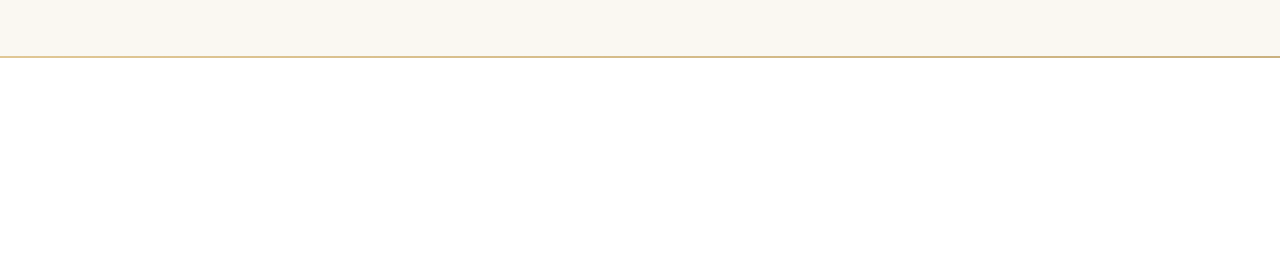
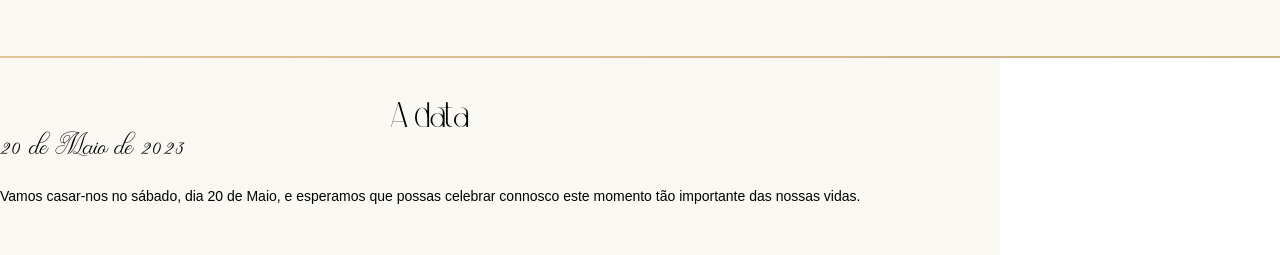
Before and after one commit to xavipt/wedding-page, a Next.js app: page / in a window 1280 px wide. Shown: the part 1254-1509 px from the top of the page. Before the commit the page ends 1312 px from the top, so only its background shows below. Built offline with nearby package versions, Linux system fonts and the light colour scheme.

Commit message:
add a Card component with some style

```diff
--- /dev/null
+++ b/components/Card.tsx
@@ -0,0 +1,29 @@
+import styles from '../styles/Card.module.css';
+import Image from 'next/image';
+
+interface CardProps {
+  title: string
+  subTitle: string
+  description: string
+}
+
+const Card = ({ title, subTitle, description }: CardProps) => {
+  console.log({ title, subTitle, description });
+  return  (
+    <div className={styles.card}>
+      <div className={styles.textHeaderRoot}>
+        <p className={styles.textHeader}>
+          {title}
+        </p>
+        <p className={styles.textSubHeaderBold}>
+          {subTitle}
+        </p>
+        <p className={styles.textSubHeader}>
+          {description}
+        </p>
+      </div>
+    </div>
+  );
+};
+
+export default Card;
--- a/pages/index.tsx
+++ b/pages/index.tsx
@@ -1,13 +1,17 @@
-import Head from 'next/head'
-import Image from 'next/image'
-import { Inter } from '@next/font/google'
-import styles from '../styles/Home.module.css'
+import Card from '../components/Card';
+import styles from '../styles/Card.module.css';
 
-const inter = Inter({ subsets: ['latin'] })
+const CardData = [{ title: 'A data', subTitle: '20 de Maio de 2023', description: 'Vamos casar-nos no sábado, dia 20 de Maio, e esperamos que possas celebrar connosco este momento tão importante das nossas vidas.'}];
+
 
 export default function Home() {
   return (
-    <>
-    </>
+    <div className={styles.bodyCards}>
+        {
+            CardData.map(({ title, subTitle, description }) => {
+                return <Card title={title} subTitle={subTitle} description={description} />
+            })
+        }
+    </div>
   )
 }
--- /dev/null
+++ b/styles/Card.module.css
@@ -0,0 +1,50 @@
+.bodyCards{
+    align-items: center;
+    width: 100%;
+    display: flex;
+    flex: 1;
+}
+
+.textHeader {
+    display: flex;
+    font-family: Safira;
+    font-weight: 400;
+    font-size: 25px;
+    line-height: 20px;
+    justify-content: center;
+    align-items: center;
+    margin-top: 50px;
+}
+
+.textSubHeaderBold {
+    font-family: Olivia-Regular;
+    font-weight: 400;
+    line-height: 20px;
+    font-size: 30px;
+    margin-top: 12px;
+}
+
+.textSubHeader {
+    margin-top: 24px;
+    font-weight: 350;
+    line-height: 25px;
+    font-size: 14px;
+}
+
+.card {
+    max-width: 1000px;
+    width: 90%;
+    height: 200px;
+    background-color: var(--cream-color);
+    display: flex;
+    justify-content: space-between;
+    flex: 1;
+}
+
+.cardHeader {
+
+}
+
+.cardImage {
+
+}
--- a/styles/Header.module.css
+++ b/styles/Header.module.css
@@ -53,23 +53,3 @@
     max-width: 1440px;
     align-self: center;
 }
-
-.bodyCards{
-    align-items: center;
-    width: 100%;
-}
-
-.card {
-    max-width: 1000px;
-    background-color: var(--cream-color);
-    display: flex;
-    justify-content: space-between;
-}
-
-.cardHeader {
-
-}
-
-.cardImage {
-
-}
```
Also changed, not shown: styles/Home.module.css (added).
